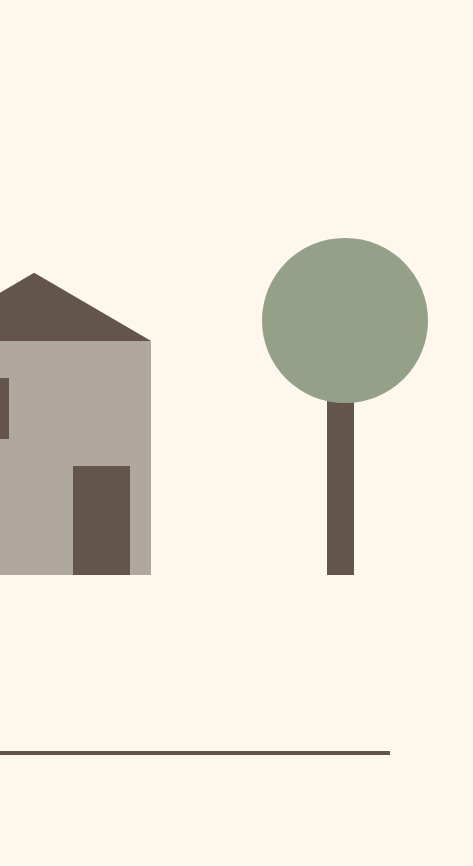
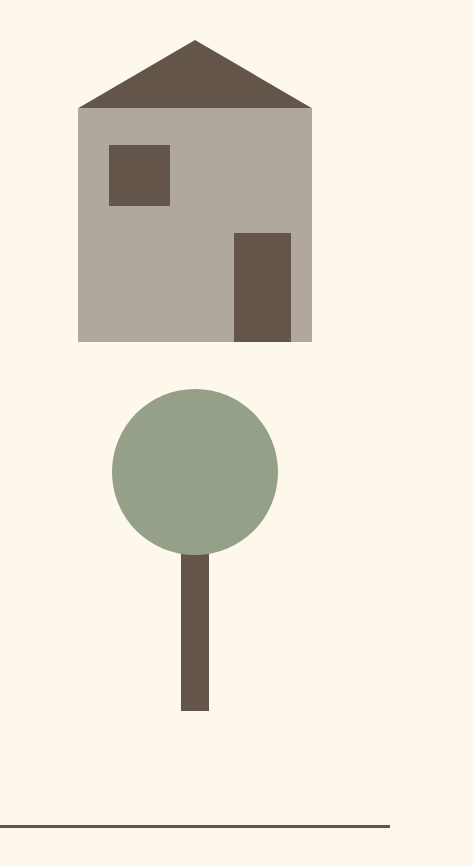
Before and after one commit to NastiaPerepelytsina/21.08, a plain HTML site: page index.html in a window 390 px wide. Shown: the whole page, 473 px wide, since content can reach past the window. Before the commit the page ends 844 px from the top, so only its background shows below. Drawn offline with Linux system fonts and the light colour scheme.

Commit message:
Enhance responsive styles for mobile and portrait
Added media query for responsive design adjustments.

```diff
--- a/style.css
+++ b/style.css
@@ -5,6 +5,7 @@ body {
     justify-content: center;
     background-color:#fef8ec ;
     align-items: center;
+
 }
 
 .landscape {
@@ -72,8 +73,42 @@ body {
 }
 .earth {
     position: absolute;
-    top: 89vh;
+    bottom: 4vmin;
+    left: 0;
     width: 100%;
     height: 1vmin;
     background-color: #63554a;
 }
+
+@media only screen and (max-width: 768px), (orientation: portrait) {
+    body {
+        min-height: 100vh;
+        height: auto;
+        padding: 40px 0;
+        align-items: flex-start;
+    }
+
+    .landscape {
+        flex-direction: column;
+        align-items: center;
+        justify-content: center;
+        gap: 12vmin;
+        padding-bottom: 4vmin;
+    }
+
+        .tree {
+        display: flex;
+        flex-direction: column;
+        align-items: center;
+    }
+
+    .leaf {
+        left: 0;
+        top: 0;
+    }
+
+    .tree .line {
+        left: 0;
+        margin-top: -5vmin;
+    }
+}
```
